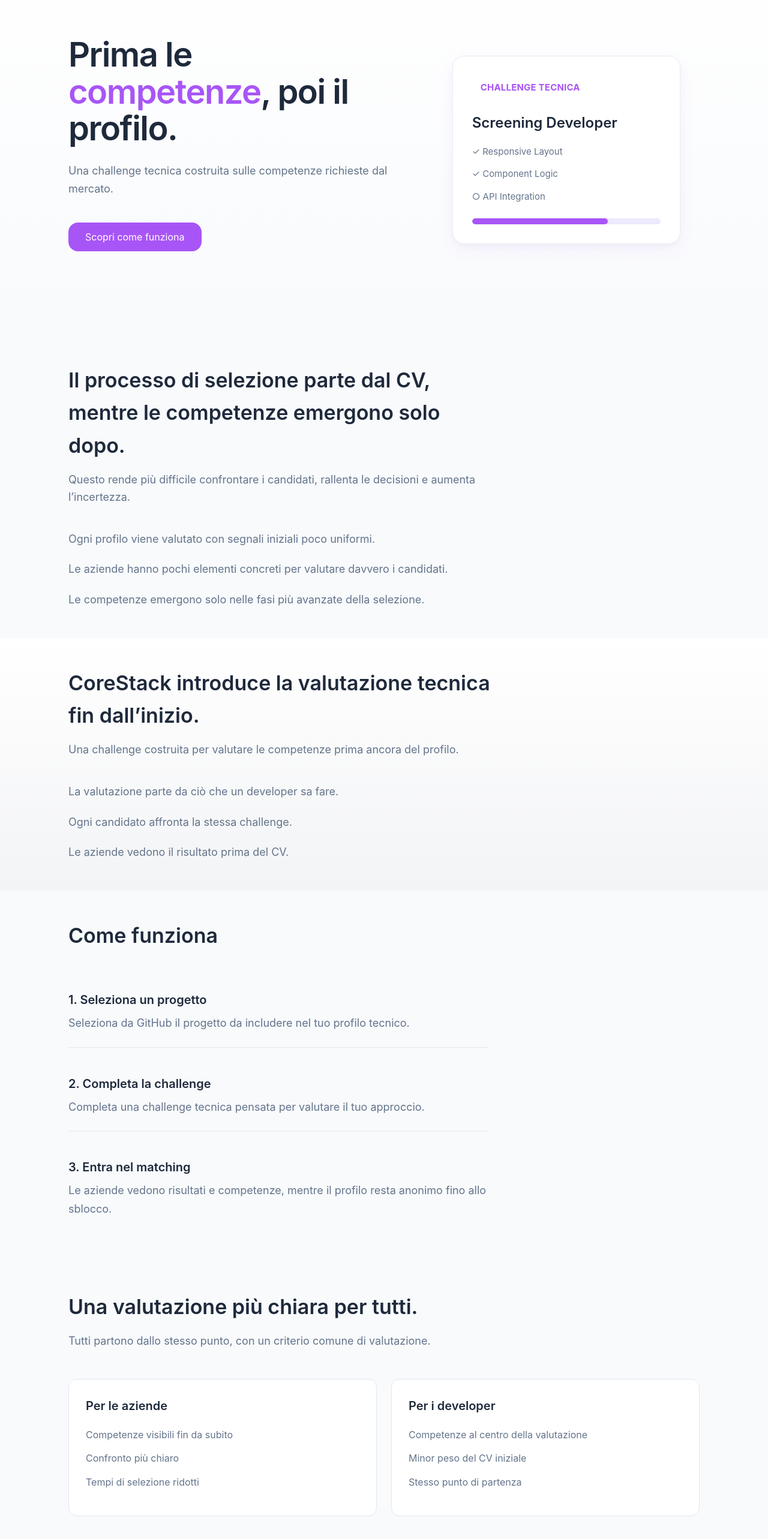
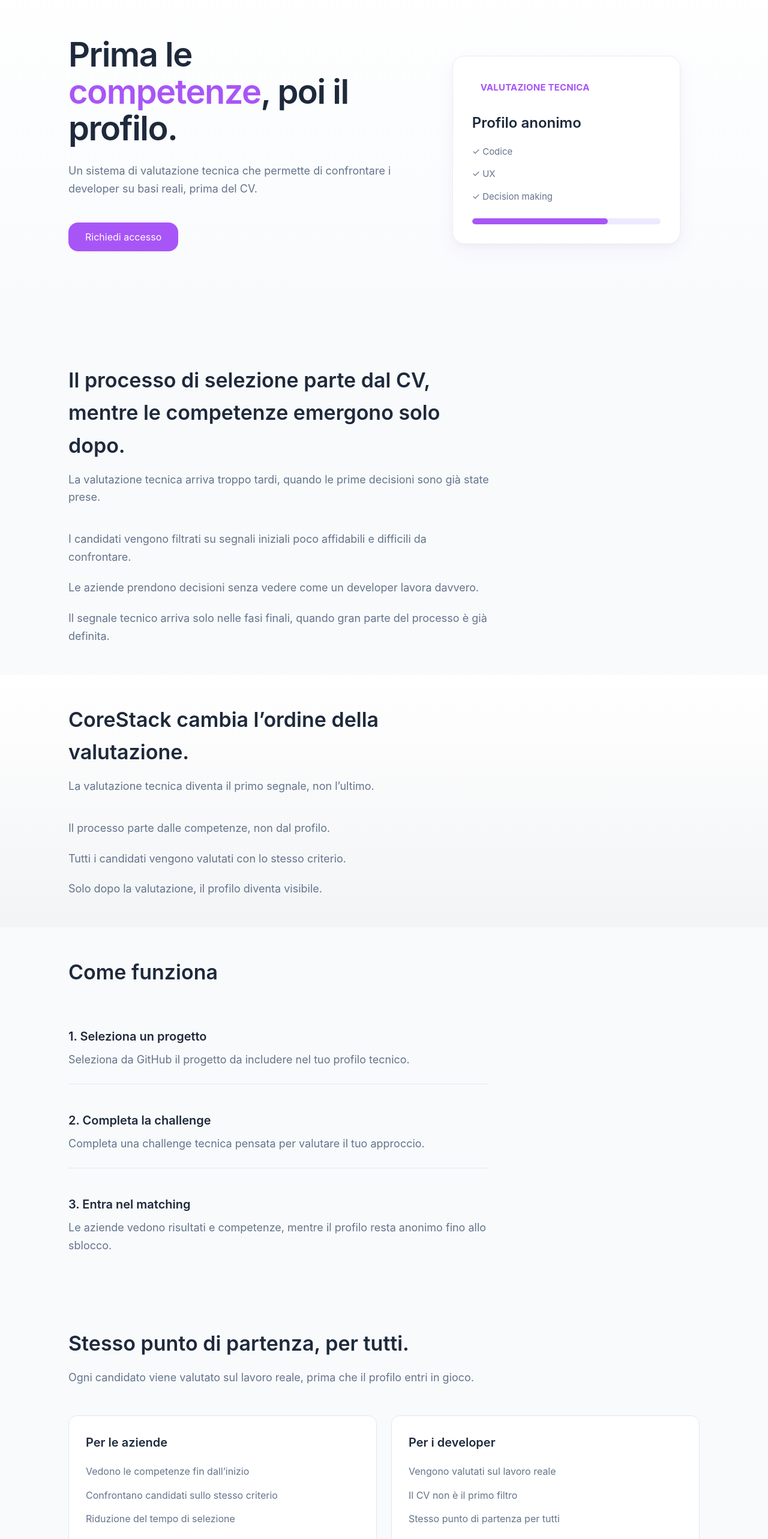
Before and after one commit to claudiasilvestri/CoreStack, a React (Vite) app: page / in a window 1280 px wide. Shown: the part 160-2726 px from the top of the page at 60% size. Built offline with nearby package versions, Linux system fonts and the light colour scheme.

Commit message:
testo definitivo

```diff
--- a/src/components/home/AudienceSection.jsx
+++ b/src/components/home/AudienceSection.jsx
@@ -4,10 +4,10 @@
       <div className="container section-center">
 
         <div className="section-content">
-          <h2>Una valutazione più chiara per tutti.</h2>
+          <h2>Stesso punto di partenza, per tutti.</h2>
 
           <p className="section-sub">
-            Tutti partono dallo stesso punto, con un criterio comune di valutazione.
+            Ogni candidato viene valutato sul lavoro reale, prima che il profilo entri in gioco.
           </p>
         </div>
 
@@ -17,9 +17,9 @@
             <h3>Per le aziende</h3>
 
             <ul>
-              <li>Competenze visibili fin da subito</li>
-              <li>Confronto più chiaro</li>
-              <li>Tempi di selezione ridotti</li>
+              <li>Vedono le competenze fin dall’inizio</li>
+              <li>Confrontano candidati sullo stesso criterio</li>
+              <li>Riduzione del tempo di selezione</li>
             </ul>
           </div>
 
@@ -27,9 +27,9 @@
             <h3>Per i developer</h3>
 
             <ul>
-              <li>Competenze al centro della valutazione</li>
-              <li>Minor peso del CV iniziale</li>
-              <li>Stesso punto di partenza</li>
+              <li>Vengono valutati sul lavoro reale</li>
+              <li>Il CV non è il primo filtro</li>
+              <li>Stesso punto di partenza per tutti</li>
             </ul>
           </div>
 
--- a/src/components/home/CTASection.jsx
+++ b/src/components/home/CTASection.jsx
@@ -9,10 +9,10 @@
     <section className="section">
       <div className="container">
         <div className="card section-content section-center cta-box">
-          <h2>Pronto a metterti alla prova?</h2>
+          <h2>Entra nel sistema di valutazione.</h2>
 
           <p className="section-sub">
-            Affronta una challenge tecnica costruita sulle competenze richieste dal mercato.
+            Richiedi accesso per valutare o essere valutato sulle competenze reali.
           </p>
 
           <div className="cta-buttons">
@@ -21,7 +21,7 @@
                 className="btn-primary"
                 onClick={() => navigate("/signup")}
               >
-                Crea il tuo profilo
+                Richiedi accesso
               </button>
             ) : (
               <button
@@ -34,7 +34,7 @@
                   )
                 }
               >
-                Vai alla dashboard
+                Accedi al tuo spazio
               </button>
             )}
           </div>
--- a/src/components/home/Hero.jsx
+++ b/src/components/home/Hero.jsx
@@ -9,26 +9,26 @@
           </h1>
 
           <p>
-            Una challenge tecnica costruita sulle competenze richieste dal mercato.
+            Un sistema di valutazione tecnica che permette di confrontare i developer su basi reali, prima del CV.
           </p>
 
           <div className="cta-buttons">
             <button className="btn-primary">
-              Scopri come funziona
+              Richiedi accesso
             </button>
           </div>
         </div>
 
         <div className="hero-visual">
           <div className="hero-card">
-            <span className="hero-badge">CHALLENGE TECNICA</span>
+            <span className="hero-badge">VALUTAZIONE TECNICA</span>
 
-            <h3>Screening Developer</h3>
+            <h3>Profilo anonimo</h3>
 
             <div className="hero-tasks">
-              <p>✓ Responsive Layout</p>
-              <p>✓ Component Logic</p>
-              <p>○ API Integration</p>
+              <p>✓ Codice</p>
+              <p>✓ UX</p>
+              <p>✓ Decision making</p>
             </div>
 
             <div className="hero-progress">
--- a/src/components/home/ProblemSection.jsx
+++ b/src/components/home/ProblemSection.jsx
@@ -9,16 +9,16 @@
           </h2>
 
           <p className="section-sub">
-            Questo rende più difficile confrontare i candidati, rallenta le decisioni e aumenta l’incertezza.
+            La valutazione tecnica arriva troppo tardi, quando le prime decisioni sono già state prese.
           </p>
         </div>
 
         <div className="problem-text">
-          <p>Ogni profilo viene valutato con segnali iniziali poco uniformi.</p>
+          <p>I candidati vengono filtrati su segnali iniziali poco affidabili e difficili da confrontare.</p>
 
-          <p>Le aziende hanno pochi elementi concreti per valutare davvero i candidati.</p>
+          <p>Le aziende prendono decisioni senza vedere come un developer lavora davvero.</p>
 
-          <p>Le competenze emergono solo nelle fasi più avanzate della selezione.</p>
+          <p>Il segnale tecnico arriva solo nelle fasi finali, quando gran parte del processo è già definita.</p>
         </div>
 
       </div>
--- a/src/components/home/SolutionSection.jsx
+++ b/src/components/home/SolutionSection.jsx
@@ -5,20 +5,20 @@
 
         <div className="section-content">
           <h2>
-            CoreStack introduce la valutazione tecnica fin dall’inizio.
+            CoreStack cambia l’ordine della valutazione.
           </h2>
 
           <p className="section-sub">
-            Una challenge costruita per valutare le competenze prima ancora del profilo.
+            La valutazione tecnica diventa il primo segnale, non l’ultimo.
           </p>
         </div>
 
         <div className="solution-text">
-          <p>La valutazione parte da ciò che un developer sa fare.</p>
+          <p>Il processo parte dalle competenze, non dal profilo.</p>
 
-          <p>Ogni candidato affronta la stessa challenge.</p>
+          <p>Tutti i candidati vengono valutati con lo stesso criterio.</p>
 
-          <p>Le aziende vedono il risultato prima del CV.</p>
+          <p>Solo dopo la valutazione, il profilo diventa visibile.</p>
         </div>
 
       </div>
```
